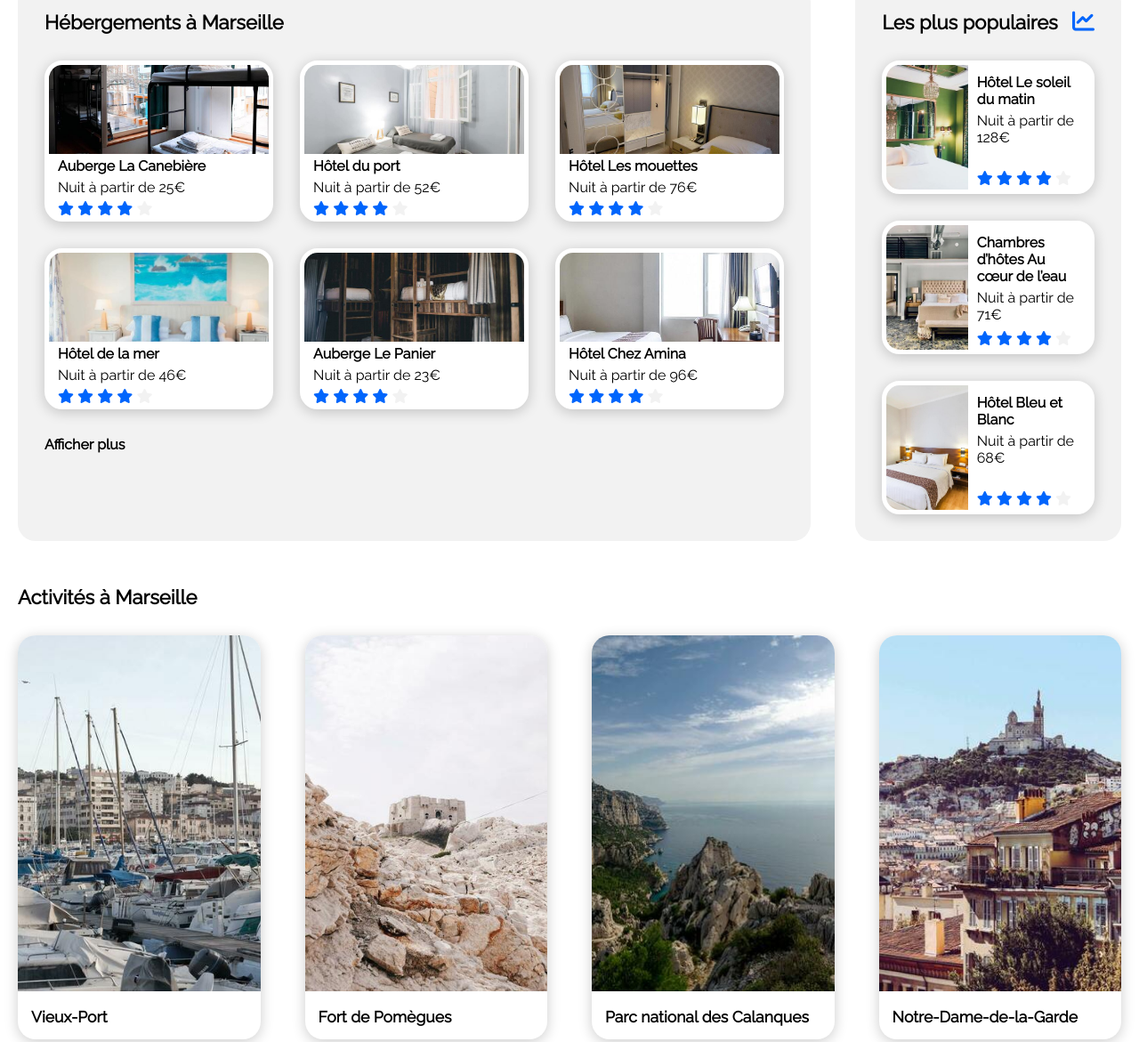
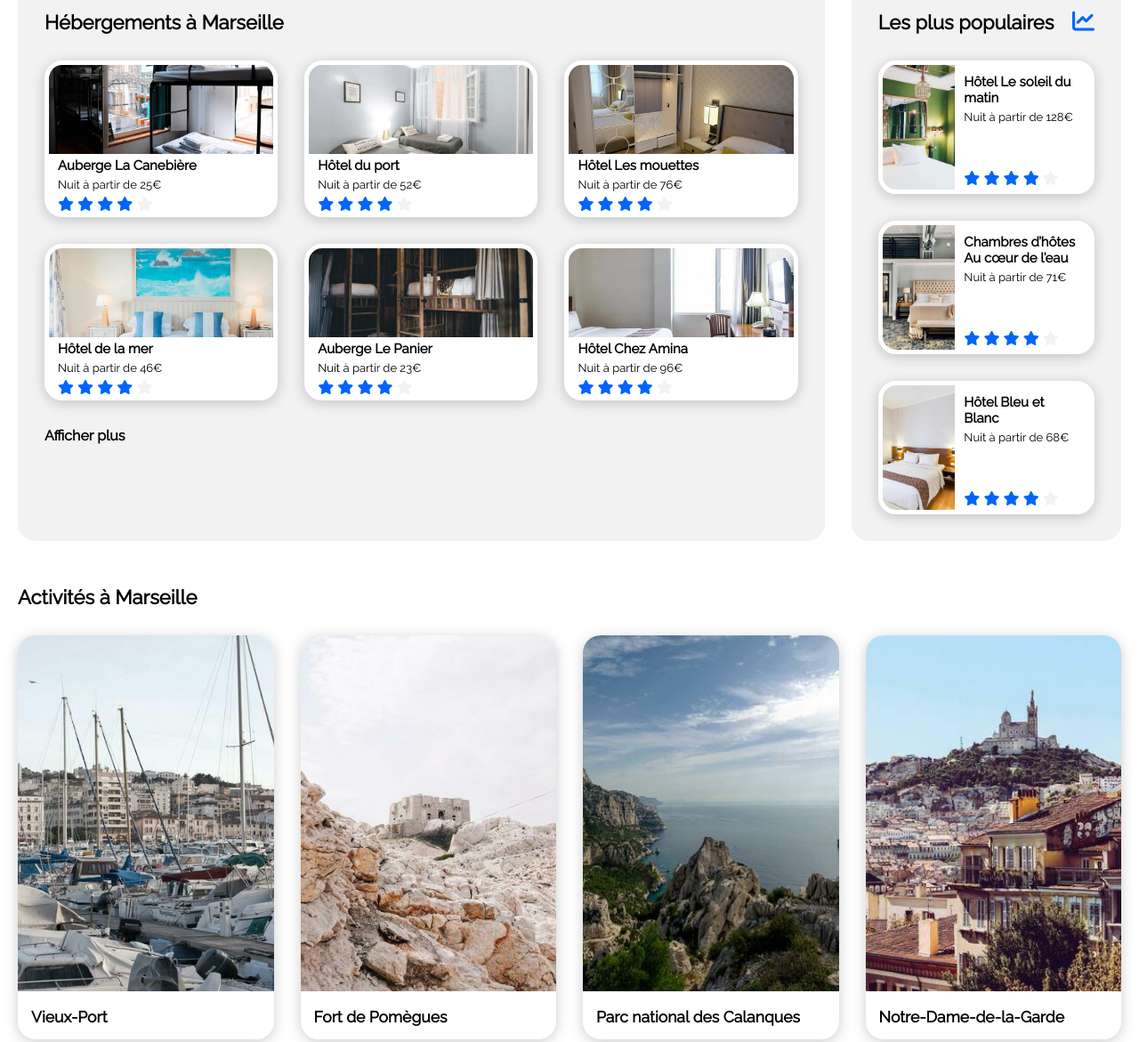
Before and after one commit to REGNIER25/oc_projet2, a plain HTML site: page index.html in a window 1280 px wide. Shown: the part 424-1595 px from the top of the page at 89% size. Drawn offline with Linux system fonts and the light colour scheme.

Commit message:
LU270223

```diff
--- a/css/style.css
+++ b/css/style.css
@@ -213,7 +213,7 @@ input::placeholder {
   margin-top: 50px;
   height: 100%;
   display: flex;
-  gap: 50px;
+  gap: 30px;
 }
 
 /*div hébergement*/
@@ -276,13 +276,14 @@ input::placeholder {
 
 .titrecarteheb {
   margin: 0;
-  font-size: 16px;
+  font-size: 15px;
 }
 
 .nuit {
   margin: 0;
   margin-top: 5px;
   margin-bottom: 5px;
+  font-size: 13px;
 }
 
 .imgheb {
@@ -356,13 +357,13 @@ input::placeholder {
 
 .imgpop {
   object-fit: cover;
-  width: 40%;
+  width: 35%;
 
 }
 
 
 .bloctextpop {
-  width: 60%;
+  width: 65%;
   padding: 10px;
 }
 
@@ -370,12 +371,13 @@ input::placeholder {
 
 .titrecartepop {
   margin: 0;
-  font-size: 16px;
+  font-size: 15px;
 }
 
 .textpop {
   height: 90%;
 }
+
 
 
 
@@ -399,7 +401,7 @@ input::placeholder {
   flex-direction: row;
   padding-top: 30px;
   width: 100%;
-  gap: 50px;
+  gap: 30px;
 }
 
 .aact {
```
